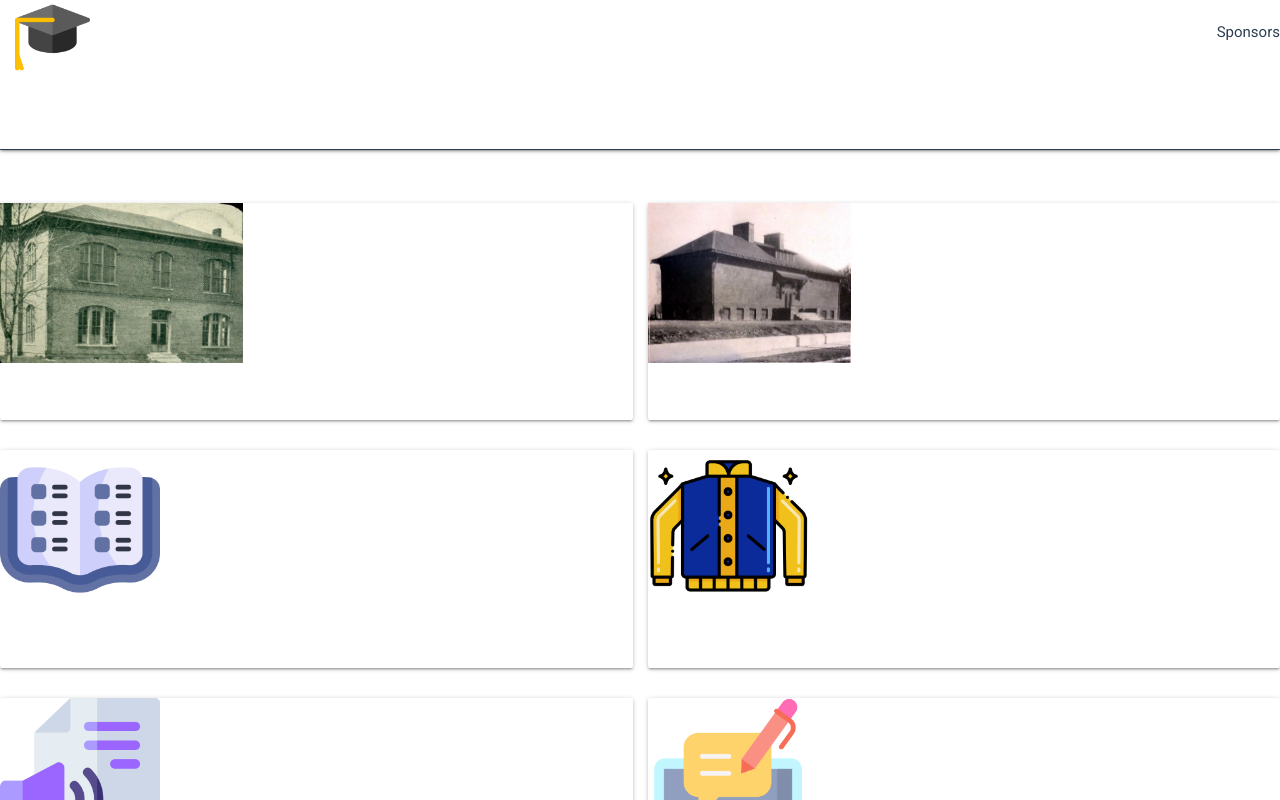
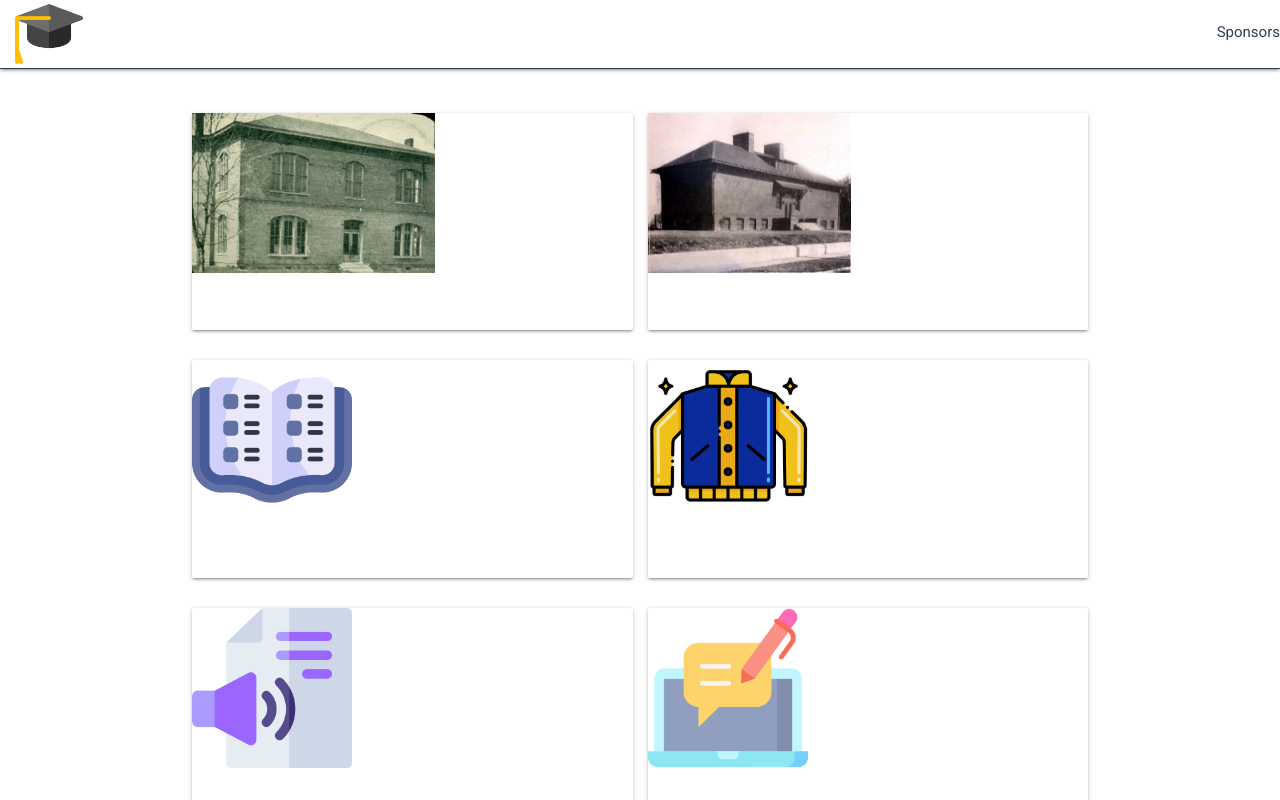
Before and after one commit to xurmeinBackUps/lsfcc-website, a Vue app: page / in a window 1280 px wide. Shown: the top 800 px of the page. Built offline with nearby package versions, Linux system fonts and the light colour scheme; a web font is replaced by a local one.

Commit message:
taking a break

```diff
--- a/src/App.vue
+++ b/src/App.vue
@@ -1,7 +1,7 @@
 <template>
     <div class="app-container">
       <TheNav class="navigation" />
-        <div class="content">
+        <div class="container">
           <RouterView />
         </div>
     </div>
@@ -26,14 +26,17 @@ import TheNav from './components/TheNav.vue';
 .navigation {
   position: fixed;
   top: 0;
-  height: 10em;
+  height: fit-content;
   width: 100%;
   background: $white;
   color: $copy;
   border-bottom: 1px $copy solid;
+  z-index: 10;
 }
 
-.content {
-  margin-top: 11em;
+.container {
+  position: relative;
+  top: 5em;
+  z-index: 5;
 }
 </style>
--- a/src/components/ContentSplash.vue
+++ b/src/components/ContentSplash.vue
@@ -18,14 +18,6 @@
     <div class="card">
       <img src="@/assets/icons/blog.png" class="splash-grid__img" />
     </div>
-    <!-- <img
-      src="@/assets/icons/yearbook.png"
-      class="splash-grid__img"
-    />
-     <img
-      src="@/assets/icons/yearbook.png"
-      class="splash-grid__img"
-    />-->
   </div>
 </template>
 
@@ -44,12 +36,7 @@
 
   &__img {
     height: 20vh;
-    margin: auto;
-    width: fit-content;
   }
 }
 
-.row {
-  border: 1px black solid;
-}
 </style>
--- a/src/components/TheNav.vue
+++ b/src/components/TheNav.vue
@@ -38,7 +38,7 @@ import { RouterLink } from 'vue-router';
 }
 
 .logo {
-  width: 5em;
+  width: 4.5em;
   float: left;
 }
 
```
